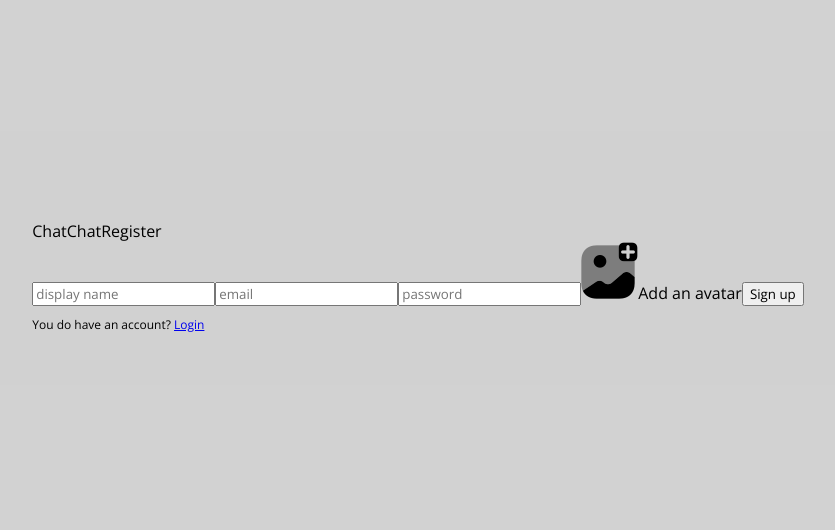
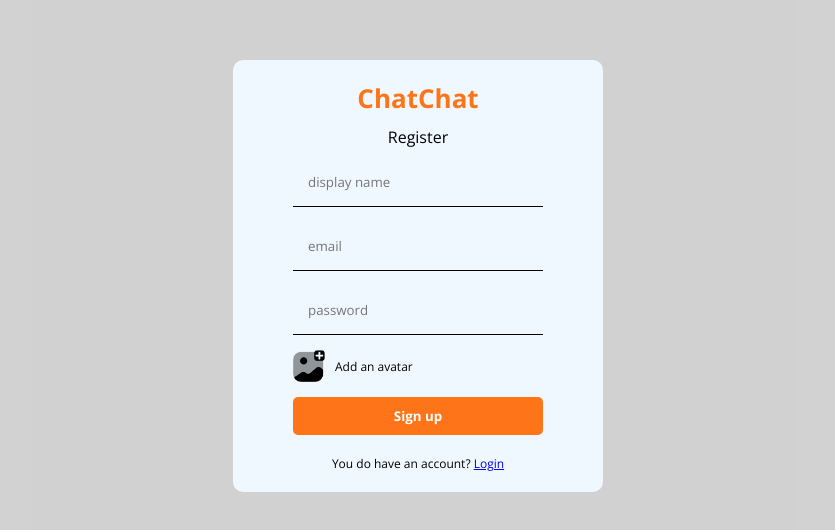
Before and after one commit to Herobrine25mcpe/chatchat, a React (Create React App) app: page /register in a window 1280 px wide. Shown: the part 124-654 px from the top of the page, without its empty margins (222-1057 px from the left). Built offline with nearby package versions, Linux system fonts and the light colour scheme; no server answers.

Commit message:
final build 0.1.0

```diff
--- a/src/style.scss
+++ b/src/style.scss
@@ -24,7 +24,7 @@
     align-items: center;
     justify-content: center;
 
-    .formWraper{
+    .formWrapper{
 
         background-color: aliceblue;
         padding: 20px 60px;
@@ -185,7 +185,7 @@
         .search{
             border-bottom: 1px solid grey;
 
-            .searchform{
+            .searchForm{
 
                 padding: 10px;
 
@@ -203,12 +203,12 @@
             }
         }
 
-        .userchat{
+        .userChat{
             padding: 10px;
             display: flex;
             align-items: center;
             gap: 10px;
-            color: lightgray;
+            color: rgb(20, 20, 20, 0.80);
             cursor: pointer;
 
             &:hover{
```
